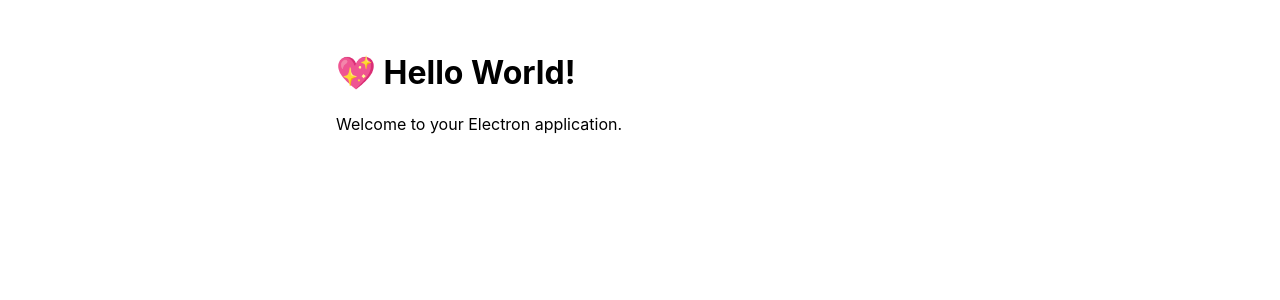
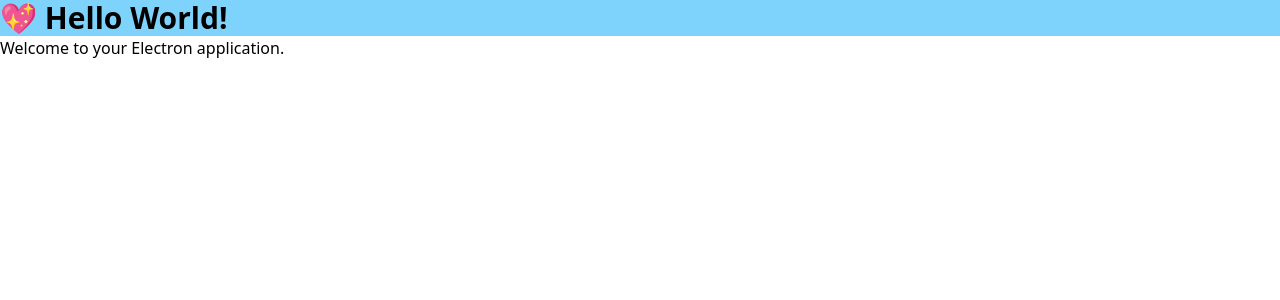
Before and after one commit to vikingmute/vvchat, a Vue app: page / in a window 1280 px wide. Shown: the top 300 px of the page. Built offline with nearby package versions, Linux system fonts and the light colour scheme.

Commit message:
添加 tailwind.css 的支持

```diff
--- a/package.json
+++ b/package.json
@@ -24,9 +24,12 @@
     "@typescript-eslint/eslint-plugin": "^5.62.0",
     "@typescript-eslint/parser": "^5.62.0",
     "@vitejs/plugin-vue": "^5.1.0",
+    "autoprefixer": "^10.4.19",
     "electron": "31.3.0",
     "eslint": "^8.57.0",
     "eslint-plugin-import": "^2.29.1",
+    "postcss": "^8.4.40",
+    "tailwindcss": "^3.4.7",
     "ts-node": "^10.9.2",
     "typescript": "~4.5.4",
     "vite": "^5.3.5"
--- /dev/null
+++ b/postcss.config.js
@@ -0,0 +1,6 @@
+module.exports = {
+  plugins: {
+    tailwindcss: {},
+    autoprefixer: {},
+  },
+}
--- a/src/App.vue
+++ b/src/App.vue
@@ -1,5 +1,5 @@
 <template>
-  <h1>💖 Hello World!</h1>
+  <h1 class=" text-3xl font-bold bg-sky-300">💖 Hello World!</h1>
   <p>Welcome to your Electron application.</p>
 </template>
 
--- a/src/index.css
+++ b/src/index.css
@@ -1,7 +1,3 @@
-body {
-  font-family: -apple-system, BlinkMacSystemFont, 'Segoe UI', Roboto, Helvetica,
-    Arial, sans-serif;
-  margin: auto;
-  max-width: 38rem;
-  padding: 2rem;
-}
+@tailwind base;
+@tailwind components;
+@tailwind utilities;
--- /dev/null
+++ b/tailwind.config.js
@@ -0,0 +1,11 @@
+/** @type {import('tailwindcss').Config} */
+module.exports = {
+  content: [
+    "./index.html",
+    "./src/**/*.{vue,js,ts,jsx,tsx}"
+  ],
+  theme: {
+    extend: {},
+  },
+  plugins: [],
+}
```
Also changed, not shown: 1 other file (tests, documents, lock files or other folders).
